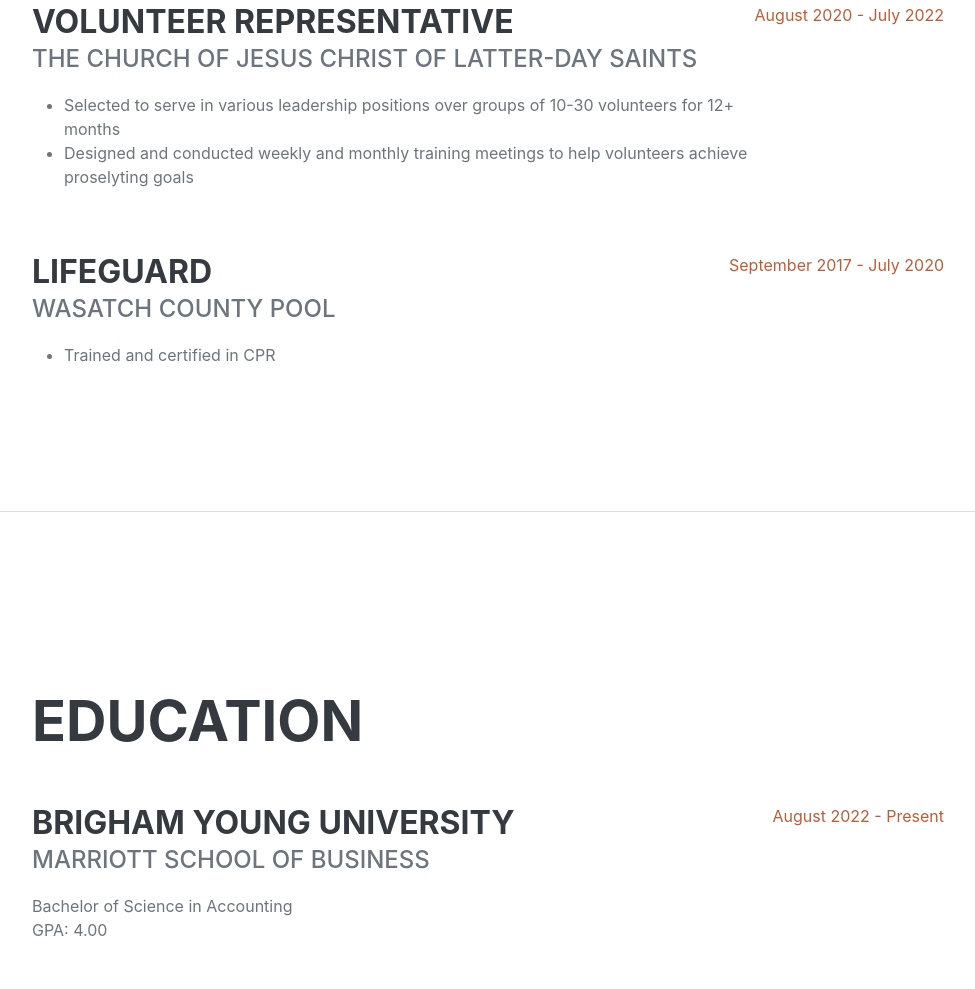
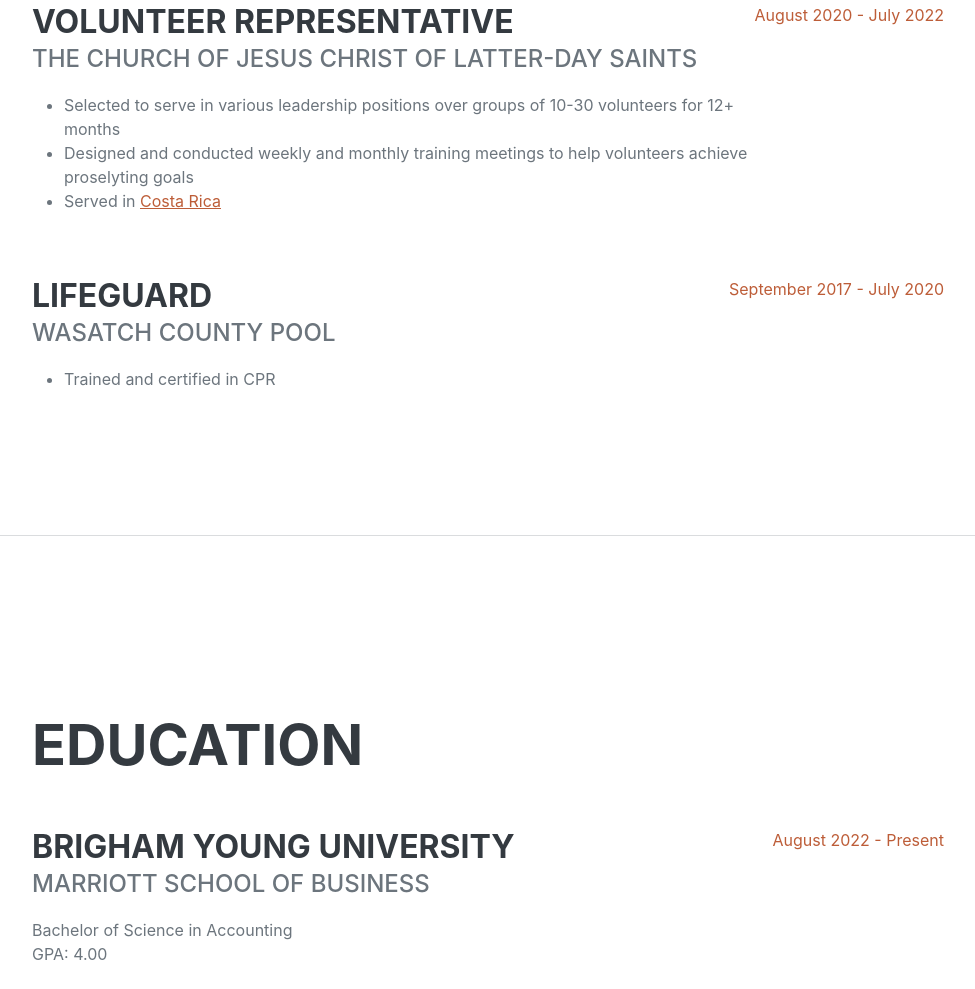
Before and after one commit to eastone12345/is201, a plain HTML site: page index.html in a window 1280 px wide. Shown: the part 1328-2317 px from the top of the page, without its empty margins (288-1263 px from the left). Drawn offline with nearby package versions, Linux system fonts and the light colour scheme; a web font is replaced by a local one.

Commit message:
Add files via upload

```diff
--- a/index.html
+++ b/index.html
@@ -87,6 +87,9 @@
                                 <ul>
                                     <li>Selected to serve in various leadership positions over groups of 10-30 volunteers for 12+ months</li>
                                     <li>Designed and conducted weekly and monthly training meetings to help volunteers achieve proselyting goals</li>
+                                    <li>Served in
+                                        <a href="scratch.html">Costa Rica</a>
+                                    </li>
                                 </ul>
                             </p>
                         </div>
```
